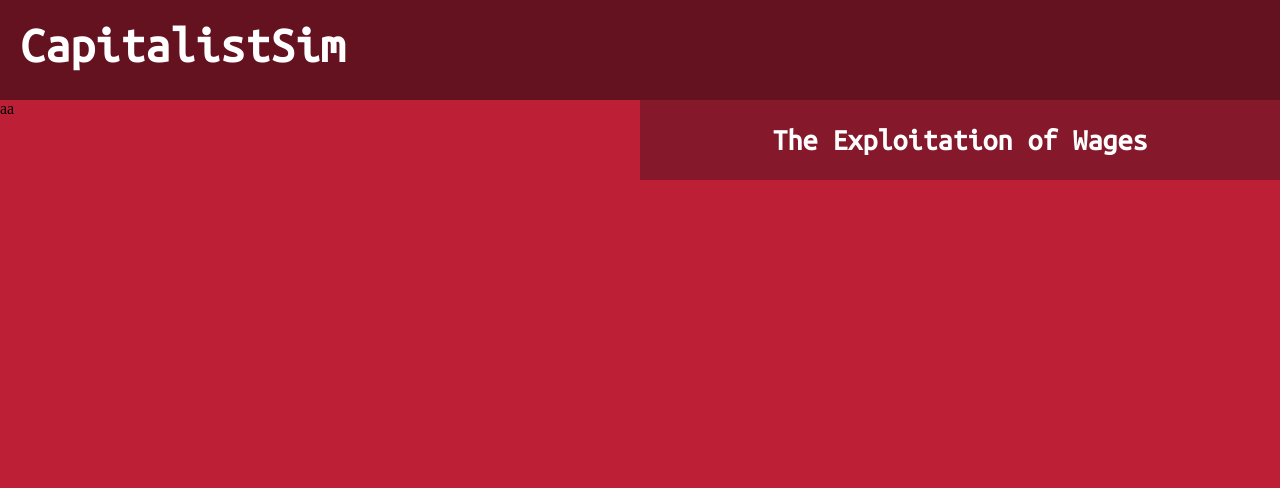
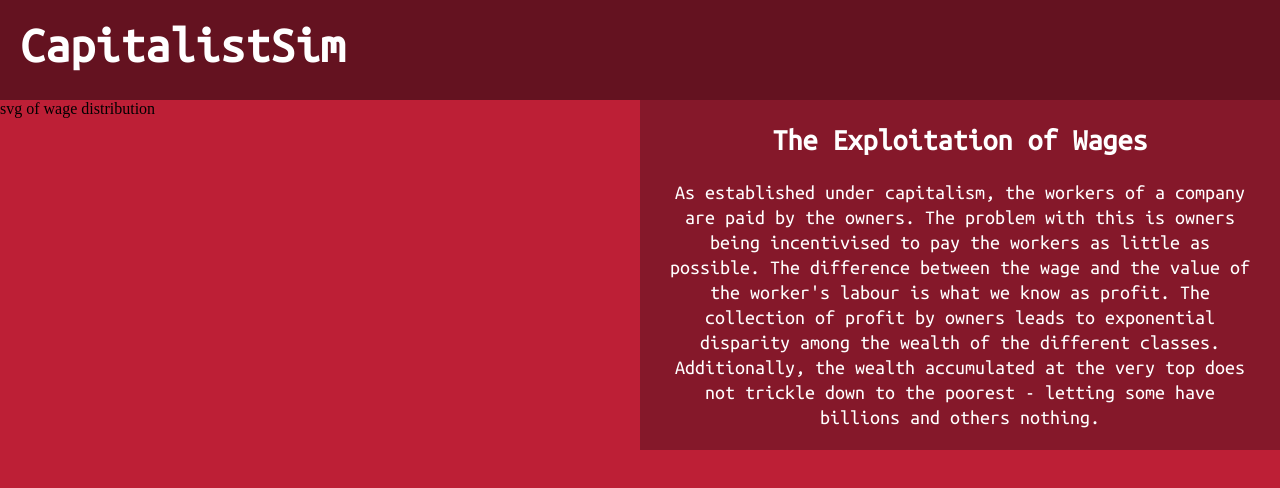
Before and after one commit to PixelatedLagg/CapitalistSim, a plain HTML site: page index.html in a window 1280 px wide. Drawn offline with nearby package versions, Linux system fonts and the light colour scheme.

Commit message:
+ first paragraph of many

```diff
--- a/index.css
+++ b/index.css
@@ -18,7 +18,13 @@ h2 {
 }
 
 .desc p {
+    font-family: 'Ubuntu Mono', monospace;
+    font-size: 20px;
+    color: white;
     text-align: center;
+    margin-left: 30px;
+    margin-right: 30px;
+    line-height: 25px;
 }
 
 .header {
--- a/index.html
+++ b/index.html
@@ -18,11 +18,14 @@
             <h1>CapitalistSim</h1>
         </div>
         <div class="diagram">
-            aa
+            svg of wage distribution
         </div>
         <div class="desc">
             <h2>The Exploitation of Wages</h2>
-            <p></p>
+            <p>
+                As established under capitalism, the workers of a company are paid by the owners. The problem with this is owners being incentivised to pay the workers as little as possible.
+                The difference between the wage and the value of the worker's labour is what we know as profit.
+                The collection of profit by owners leads to exponential disparity among the wealth of the different classes. Additionally, the wealth accumulated at the very top does not trickle down to the poorest - letting some have billions and others nothing.</p>
         </div>
     </body>
 </html>
```
